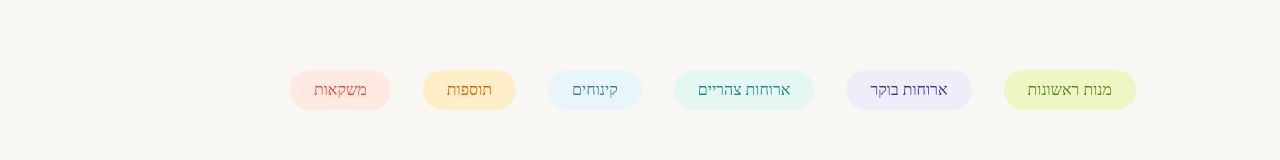
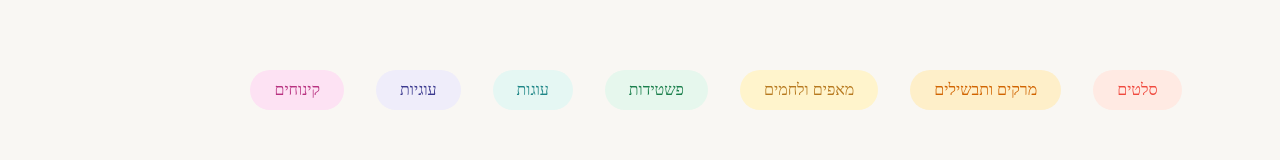
Before and after one commit to cool-noodle/recipes-website, a React (Vite) app: page /catagories/1 in a window 1280 px wide. Shown: the part 130-290 px from the top of the page. Built offline with nearby package versions, Linux system fonts and the light colour scheme; no server answers; a web font is replaced by a local one.

Commit message:
added categories

```diff
--- a/src/components/Card.jsx
+++ b/src/components/Card.jsx
@@ -5,23 +5,45 @@ import { GoClock } from "react-icons/go";
 
 const Card = ({ item }) => {
 
+    // const categoryStyles = {
+    //     entrees: { backgroundColor: "#f0f5c4", color: "#59871f" },
+    //     breakfast: { backgroundColor: "#efedfa", color: "#3c3a8f" },
+    //     lunch: { backgroundColor: "#e5f7f3", color: "#1f8787" },
+    //     desserts: { backgroundColor: "#e8f5fa", color: "#397a9e" },
+    //     sides: { backgroundColor: "#feefc9", color: "#d16400" },
+    //     drinks: { backgroundColor: "#e6f7ed", color: "#1b7f4c" },
+    //     default: { backgroundColor: "#fff", color: "#000" }
+    // }
+
+    // const categoryNames = {
+    //     entrees: "מנות ראשונות",
+    //     breakfast: "ארוחות בוקר",
+    //     lunch: "ארוחות צהריים",
+    //     desserts: "קינוחים",
+    //     sides: "תוספות",
+    //     drinks: "משקאות",
+    //     default: "לא מוגדר"
+    // }
+
     const categoryStyles = {
-        entrees: { backgroundColor: "#f0f5c4", color: "#59871f" },
-        breakfast: { backgroundColor: "#efedfa", color: "#3c3a8f" },
-        lunch: { backgroundColor: "#e5f7f3", color: "#1f8787" },
-        desserts: { backgroundColor: "#e8f5fa", color: "#397a9e" },
-        sides: { backgroundColor: "#feefc9", color: "#d16400" },
-        drinks: { backgroundColor: "#ffeae3", color: "#f0493e" },
+        salads: { backgroundColor: "#ffeae3", color: "#f0493e" },
+        soupsAndStews: { backgroundColor: "#feefc9", color: "#d16400" },
+        breadsAndSavoryBakes: { backgroundColor: "#fff4cc", color: "#b7791f" },
+        pies: { backgroundColor: "#e6f7ed", color: "#1b7f4c" },
+        cakes: { backgroundColor: "#e5f7f3", color: "#1f8787" },
+        cookies: { backgroundColor: "#efedfa", color: "#3c3a8f" },
+        desserts: { backgroundColor: "#fde2f3", color: "#b83280" } ,
         default: { backgroundColor: "#fff", color: "#000" }
     }
 
     const categoryNames = {
-        entrees: "מנות ראשונות",
-        breakfast: "ארוחות בוקר",
-        lunch: "ארוחות צהריים",
+        salads: "סלטים",
+        soupsAndStews: "מרקים ותבשילים",
+        breadsAndSavoryBakes: "מאפים ולחמים",
+        pies: "משקאות",
+        cakes: "עוגות",
+        cookies: "עוגיות",
         desserts: "קינוחים",
-        sides: "תוספות",
-        drinks: "משקאות",
         default: "לא מוגדר"
     }
 
--- a/src/pages/category/CategoryPage.jsx
+++ b/src/pages/category/CategoryPage.jsx
@@ -14,12 +14,13 @@ const CategoryPage = () => {
     const [error, setError] = useState(null);
 
     const categoryNames = {
-        entrees: "מנות ראשונות",
-        breakfast: "ארוחות בוקר",
-        lunch: "ארוחות צהריים",
+        salads: "סלטים",
+        soupsAndStews: "מרקים ותבשילים",
+        breadsAndSavoryBakes: "מאפים ולחמים",
+        pies: "פשטידות",
+        cakes: "עוגות",
+        cookies: "עוגיות",
         desserts: "קינוחים",
-        sides: "תוספות",
-        drinks: "משקאות",
         default: "לא מוגדר"
     }
 
--- a/src/pages/category/CategoryWrapper.jsx
+++ b/src/pages/category/CategoryWrapper.jsx
@@ -19,12 +19,20 @@ function CategoryItem({ name, href, backgroundColor, color }) {
 function CategoryList() {
     return (
         <div className='flex flex-wrap items-center justify-center gap-4 sm:gap-8'>
-            <CategoryItem name="מנות ראשונות" href="/catagories/entrees" backgroundColor="#f0f5c4" color="#59871f" />
+            {/* <CategoryItem name="מנות ראשונות" href="/catagories/entrees" backgroundColor="#f0f5c4" color="#59871f" />
             <CategoryItem name="ארוחות בוקר" href="/catagories/breakfast" backgroundColor="#efedfa" color="#3c3a8f" />
             <CategoryItem name="ארוחות צהריים" href="/catagories/lunch" backgroundColor="#e5f7f3" color="#1f8787" />
             <CategoryItem name="קינוחים" href="/catagories/desserts" backgroundColor="#e8f5fa" color="#397a9e" />
             <CategoryItem name="תוספות" href="/catagories/sides" backgroundColor="#feefc9" color="#d16400" />
-            <CategoryItem name="משקאות" href="/catagories/drinks" backgroundColor="#ffeae3" color="#f0493e" />
+            <CategoryItem name="משקאות" href="/catagories/drinks" backgroundColor="#ffeae3" color="#f0493e" />  */}
+
+            <CategoryItem name="סלטים" href="/categories/salads" backgroundColor="#ffeae3" color="#f0493e"/>
+            <CategoryItem name="מרקים ותבשילים" href="/categories/soupsAndStews" backgroundColor="#feefc9" color="#d16400"/>
+            <CategoryItem name="מאפים ולחמים" href="/categories/breadsAndSavoryBakes" backgroundColor="#fff4cc" color="#b7791f"/>
+            <CategoryItem name="פשטידות" href="/categories/pies" backgroundColor="#e6f7ed" color="#1b7f4c"/>
+            <CategoryItem name="עוגות" href="/categories/cakes" backgroundColor="#e5f7f3" color="#1f8787"/>
+            <CategoryItem name="עוגיות" href="/categories/cookies" backgroundColor="#efedfa" color="#3c3a8f"/>
+            <CategoryItem name="קינוחים" href="/categories/desserts" backgroundColor="#fde2f3" color="#b83280" />
         </div>
     )
 }
```
